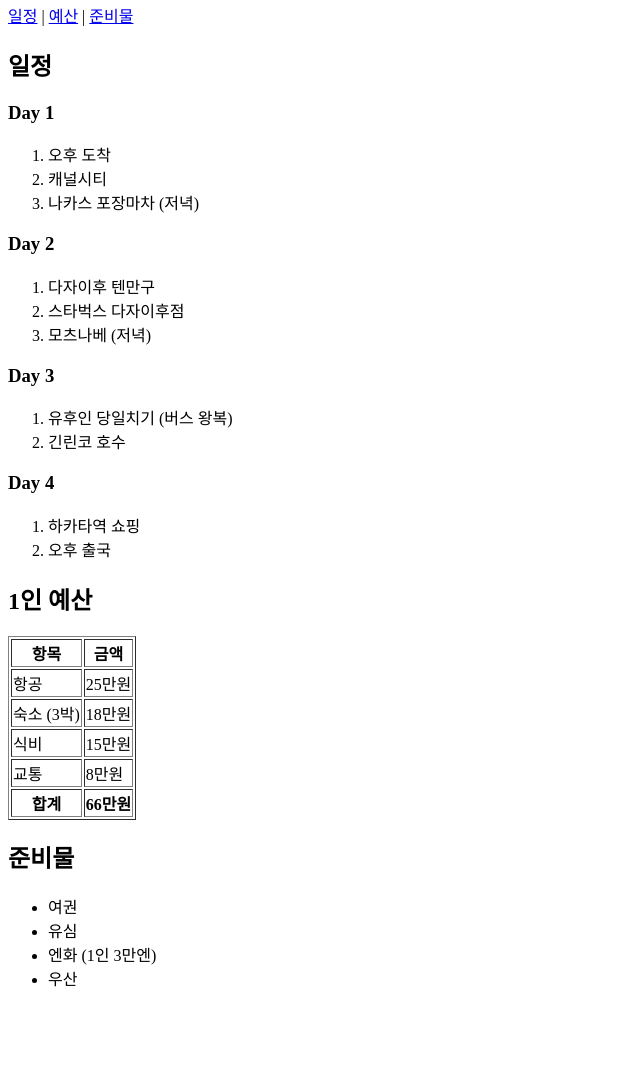
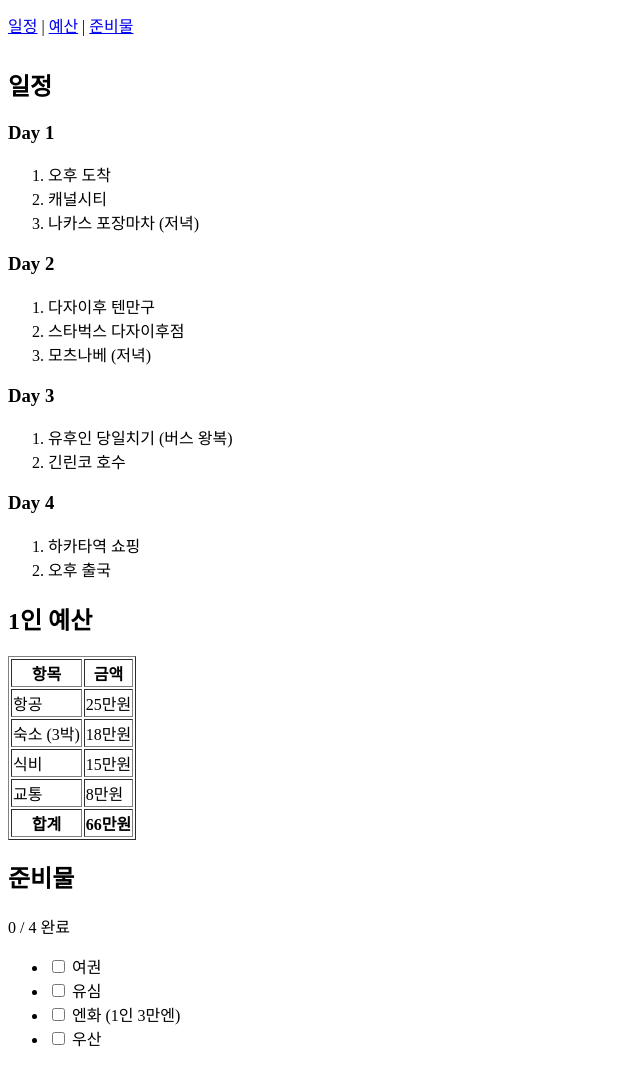
Before and after one commit to jangho3115-cell/Day02-Itinerary, a plain HTML site: page index.html in a window 1280 px wide. Shown: the part 126-1192 px from the top of the page, without its empty margins (0-640 px from the left). Before the commit the page ends 1132 px from the top, so only its background shows below. Drawn offline with Linux system fonts and the light colour scheme.

Commit message:
2단계 완성
Co-Authored-By: Claude Sonnet 5.5 <noreply@anthropic.com>

```diff
--- a/index.html
+++ b/index.html
@@ -4,58 +4,41 @@
   <meta charset="utf-8">
   <meta name="viewport" content="width=device-width, initial-scale=1">
   <title>후쿠오카 3박 4일</title>
+  <style>
+    html { scroll-behavior: smooth; }
+    @media (prefers-reduced-motion: reduce) {
+      html { scroll-behavior: auto; }
+    }
+    /* 상단 링크 줄은 스크롤해도 화면 위에 남아 언제든 누를 수 있다 */
+    nav {
+      position: sticky;
+      top: 0;
+      padding: 10px 0;
+      background: #fff;
+    }
+    /* 이동했을 때 제목이 고정된 링크 줄에 가려지지 않게 한다 */
+    section { scroll-margin-top: 56px; }
+  </style>
 </head>
 <body>
 
   <header>
     <h1>후쿠오카 3박 4일</h1>
     <p>성인 4명 · 10월 출발</p>
-    <nav>
-      <a href="#schedule">일정</a> |
-      <a href="#budget">예산</a> |
-      <a href="#checklist">준비물</a>
-    </nav>
   </header>
+
+  <nav>
+    <a href="#schedule">일정</a> |
+    <a href="#budget">예산</a> |
+    <a href="#checklist">준비물</a>
+  </nav>
 
   <main>
 
     <!-- 일정 -->
     <section id="schedule">
       <h2>일정</h2>
-
-      <article id="day1">
-        <h3>Day 1</h3>
-        <ol>
-          <li>오후 도착</li>
-          <li>캐널시티</li>
-          <li>나카스 포장마차 (저녁)</li>
-        </ol>
-      </article>
-
-      <article id="day2">
-        <h3>Day 2</h3>
-        <ol>
-          <li>다자이후 텐만구</li>
-          <li>스타벅스 다자이후점</li>
-          <li>모츠나베 (저녁)</li>
-        </ol>
-      </article>
-
-      <article id="day3">
-        <h3>Day 3</h3>
-        <ol>
-          <li>유후인 당일치기 (버스 왕복)</li>
-          <li>긴린코 호수</li>
-        </ol>
-      </article>
-
-      <article id="day4">
-        <h3>Day 4</h3>
-        <ol>
-          <li>하카타역 쇼핑</li>
-          <li>오후 출국</li>
-        </ol>
-      </article>
+      <div id="schedule-list"></div>
     </section>
 
     <!-- 예산 -->
@@ -65,14 +48,9 @@
         <thead>
           <tr><th>항목</th><th>금액</th></tr>
         </thead>
-        <tbody>
-          <tr><td>항공</td><td>25만원</td></tr>
-          <tr><td>숙소 (3박)</td><td>18만원</td></tr>
-          <tr><td>식비</td><td>15만원</td></tr>
-          <tr><td>교통</td><td>8만원</td></tr>
-        </tbody>
+        <tbody id="budget-body"></tbody>
         <tfoot>
-          <tr><th>합계</th><th id="budget-total">66만원</th></tr>
+          <tr><th>합계</th><th id="budget-total"></th></tr>
         </tfoot>
       </table>
     </section>
@@ -80,18 +58,149 @@
     <!-- 준비물 -->
     <section id="checklist">
       <h2>준비물</h2>
-      <ul>
-        <li>여권</li>
-        <li>유심</li>
-        <li>엔화 (1인 3만엔)</li>
-        <li>우산</li>
-      </ul>
+      <p id="checklist-progress"></p>
+      <ul id="checklist-list"></ul>
     </section>
 
   </main>
 
+  <noscript>이 페이지는 JavaScript가 켜져 있어야 내용이 보입니다.</noscript>
+
   <script>
-    // 2단계에서 일정·예산·준비물 데이터와 동작을 여기에 추가한다.
+    // ===== 데이터: 내용을 바꿀 때는 이 부분만 고친다 =====
+
+    // 일정 (순서대로)
+    const SCHEDULE = [
+      { day: 1, items: ['오후 도착', '캐널시티', '나카스 포장마차 (저녁)'] },
+      { day: 2, items: ['다자이후 텐만구', '스타벅스 다자이후점', '모츠나베 (저녁)'] },
+      { day: 3, items: ['유후인 당일치기 (버스 왕복)', '긴린코 호수'] },
+      { day: 4, items: ['하카타역 쇼핑', '오후 출국'] },
+    ];
+
+    // 1인 예산 (금액 단위: 만원)
+    const BUDGET = [
+      { name: '항공', amount: 25 },
+      { name: '숙소 (3박)', amount: 18 },
+      { name: '식비', amount: 15 },
+      { name: '교통', amount: 8 },
+    ];
+
+    // 준비물 (id는 체크 상태 저장에 쓰이므로 바꾸지 않는다)
+    const CHECKLIST = [
+      { id: 'passport', name: '여권' },
+      { id: 'sim', name: '유심' },
+      { id: 'yen', name: '엔화', note: '1인 3만엔' },
+      { id: 'umbrella', name: '우산' },
+    ];
+
+    // ===== 동작 =====
+
+    const STORAGE_KEY = 'fukuoka-trip-checked';
+
+    function won(amount) {
+      return amount + '만원';
+    }
+
+    function el(tag, text) {
+      const node = document.createElement(tag);
+      if (text !== undefined) node.textContent = text;
+      return node;
+    }
+
+    // 저장소를 쓸 수 없는 환경(사생활 보호 모드 등)에서도 오류 없이 동작한다
+    function loadChecked() {
+      try {
+        const saved = JSON.parse(localStorage.getItem(STORAGE_KEY));
+        return Array.isArray(saved) ? saved : [];
+      } catch (e) {
+        return [];
+      }
+    }
+
+    function saveChecked(ids) {
+      try {
+        localStorage.setItem(STORAGE_KEY, JSON.stringify(ids));
+      } catch (e) {
+        // 저장 실패: 이번 화면에서만 체크 상태가 유지된다
+      }
+    }
+
+    function renderSchedule() {
+      const box = document.getElementById('schedule-list');
+      SCHEDULE.forEach(function (d) {
+        const article = el('article');
+        article.id = 'day' + d.day;
+        article.appendChild(el('h3', 'Day ' + d.day));
+        const ol = el('ol');
+        d.items.forEach(function (text) {
+          ol.appendChild(el('li', text));
+        });
+        article.appendChild(ol);
+        box.appendChild(article);
+      });
+    }
+
+    function renderBudget() {
+      const body = document.getElementById('budget-body');
+      let total = 0;
+      BUDGET.forEach(function (row) {
+        const tr = el('tr');
+        tr.appendChild(el('td', row.name));
+        tr.appendChild(el('td', won(row.amount)));
+        body.appendChild(tr);
+        total += row.amount;
+      });
+      document.getElementById('budget-total').textContent = won(total);
+    }
+
+    function renderChecklist() {
+      const list = document.getElementById('checklist-list');
+      const progress = document.getElementById('checklist-progress');
+      const checked = new Set(loadChecked());
+
+      function updateProgress() {
+        progress.textContent = checked.size + ' / ' + CHECKLIST.length + ' 완료';
+      }
+
+      CHECKLIST.forEach(function (item) {
+        const li = el('li');
+        const label = el('label');
+        const box = el('input');
+        box.type = 'checkbox';
+        box.checked = checked.has(item.id);
+        box.addEventListener('change', function () {
+          if (box.checked) checked.add(item.id);
+          else checked.delete(item.id);
+          saveChecked(Array.from(checked));
+          updateProgress();
+        });
+        label.appendChild(box);
+        label.appendChild(document.createTextNode(
+          ' ' + item.name + (item.note ? ' (' + item.note + ')' : '')
+        ));
+        li.appendChild(label);
+        list.appendChild(li);
+      });
+
+      updateProgress();
+    }
+
+    // 상단 링크를 누르면 해당 섹션으로 이동한다
+    function setupNav() {
+      document.querySelectorAll('nav a[href^="#"]').forEach(function (link) {
+        link.addEventListener('click', function (e) {
+          const target = document.getElementById(link.getAttribute('href').slice(1));
+          if (!target) return;
+          e.preventDefault();
+          target.scrollIntoView();
+        });
+      });
+    }
+
+    renderSchedule();
+    renderBudget();
+    renderChecklist();
+    setupNav();
   </script>
 
 </body>
```
